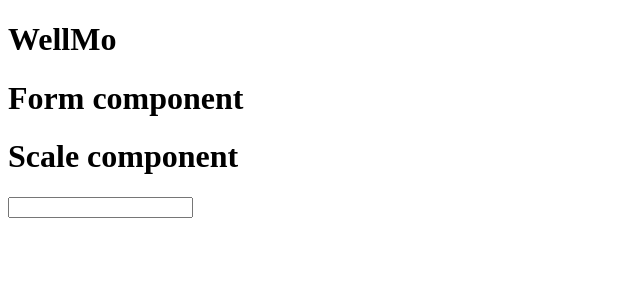
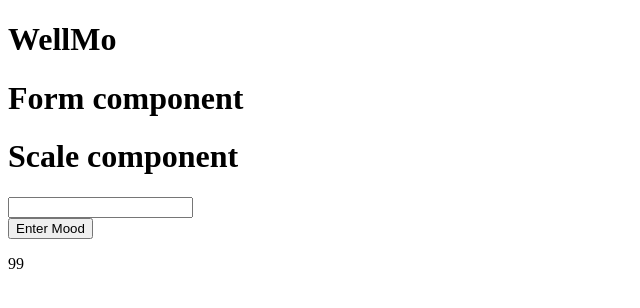
Before and after one commit to DKeen0123/WellMo, a React (Create React App) app: page / in a window 1280 px wide. Shown: the top 308 px of the page, without its empty margins (0-640 px from the left). Built offline with nearby package versions, Linux system fonts and the light colour scheme.

Commit message:
Write test for displaying output - WIP

```diff
--- a/src/components/Form.js
+++ b/src/components/Form.js
@@ -8,12 +8,15 @@ class Form extends Component {
   }
 
   updateState = event => this.setState({ firstScaleScore: event.target.value });
+  // displayScore = () =>
 
   render() {
     return (
       <div>
         <h1>Form component </h1>
         <Scale updateState={this.updateState}/>
+        <button id="displayButton" onClick={this.displayScore}>Enter Mood</button>
+        <p id="outputBox">99</p>
       </div>
     );
   }
```
Also changed, not shown: 2 other files (tests, documents, lock files or other folders).
